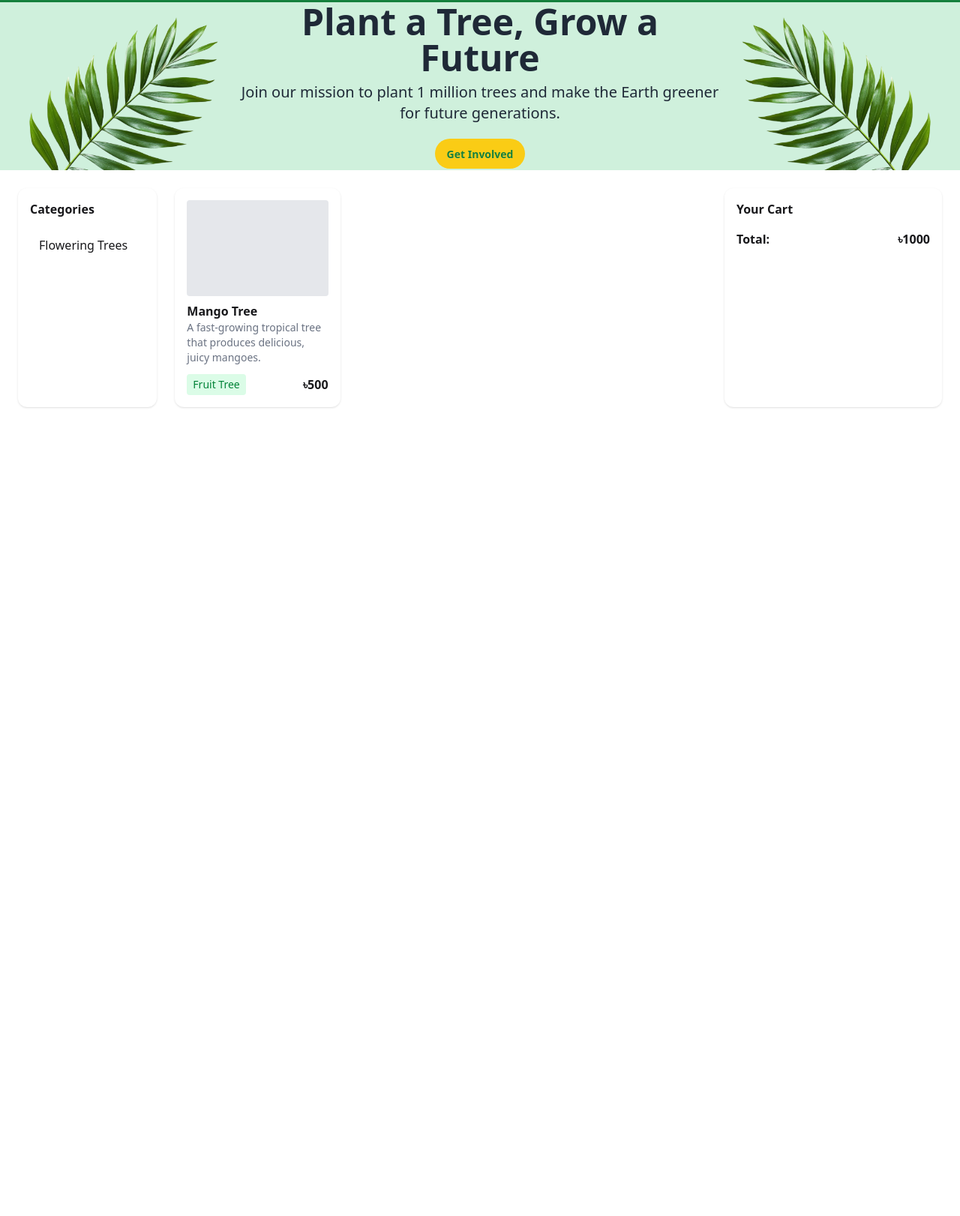
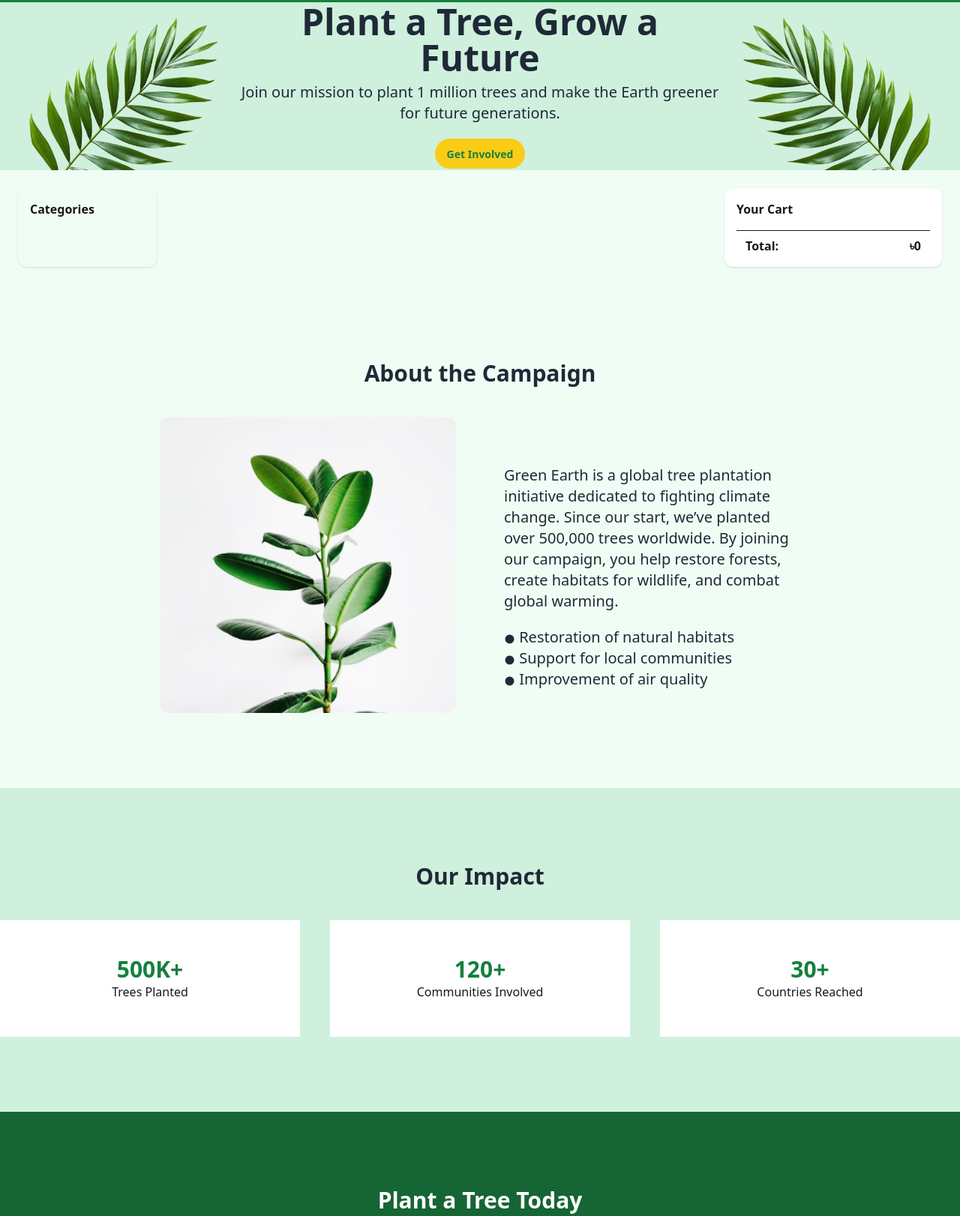
Before and after one commit to kamruj-akash/ph_assignment_06-Green_earth, a plain HTML site: page index.html in a window 1280 px wide. Shown: the part 62-1684 px from the top of the page at 75% size. Before the commit the page ends 800 px from the top, so only its background shows below. Drawn offline with nearby package versions, Linux system fonts and the light colour scheme.

Commit message:
Added all section in home page

```diff
--- a/index.html
+++ b/index.html
@@ -28,9 +28,9 @@
 
     <!-- Google Font CDN -->
   </head>
-  <body>
+  <body class="bg-[#F0FDF4]">
     <!-- nav -->
-    <nav class="bg-[#15803D] text-white">
+    <nav class="text-white bg-[#15803c]">
       <div class="navbar container mx-auto">
         <div class="navbar-start">
           <div class="dropdown">
@@ -109,55 +109,150 @@
     </section>
 
     <!-- Product Section -->
-    <section
-      class="grid grid-cols-1 lg:grid-cols-12 gap-6 p-6 container mx-auto"
-    >
-      <!-- Sidebar -->
-      <div class="lg:col-span-2 bg-white p-4 rounded-xl shadow">
+
+    <section class="bg-[#F0FDF4]">
+      <div class="grid grid-cols-1 lg:grid-cols-12 gap-6 p-6 container mx-auto">
+        <div class="lg:col-span-2 bg-[#F0FDF4] p-4 rounded-xl shadow">
           <h2 class="font-semibold mb-4">Categories</h2>
-        <div class="btn_container">
-          <button
-            class="w-full text-left px-3 py-2 rounded-lg hover:bg-gray-100"
-          >
-            Flowering Trees
-          </button>
-        </div>
+          <div id="btn_container"></div>
         </div>
 
-      <!-- Products -->
         <div
+          id="produces_container"
           class="lg:col-span-7 grid grid-cols-1 sm:grid-cols-2 lg:grid-cols-3 gap-6"
         >
-        <div>
-          <div class="bg-white p-4 rounded-xl shadow">
-            <div class="h-32 bg-gray-200 rounded"></div>
-            <h3 class="font-semibold mt-2">Mango Tree</h3>
-            <p class="text-sm text-gray-500">
-              A fast-growing tropical tree that produces delicious, juicy
-              mangoes.
-            </p>
-            <div class="flex justify-between items-center mt-3">
-              <span
-                class="text-sm bg-green-100 text-green-700 px-2 py-1 rounded"
-                >Fruit Tree</span
-              >
-              <span class="font-semibold">৳500</span>
-            </div>
+          <div id="spinner" class="col-span-7 hidden">
+            <div class="flex justify-center">
+              <span class="loading loading-ring loading-xl w-28"></span>
             </div>
           </div>
         </div>
 
-      <!-- Cart -->
+        <dialog id="my_modal_1" class="modal">
+          <div class="modal-box">
+            <div id="modal_container"></div>
+            <div class="modal-action">
+              <form method="dialog">
+                <button class="btn">Close</button>
+              </form>
+            </div>
+          </div>
+        </dialog>
+
         <div class="lg:col-span-3 bg-white p-4 rounded-xl shadow">
           <h2 class="font-semibold mb-4">Your Cart</h2>
-
-        <div class="flex justify-between font-semibold">
+          <div id="cart_container"></div>
+          <div
+            class="flex justify-between font-semibold border-t-1 mt-3 pt-2 px-3"
+          >
             <span>Total:</span>
-          <span>৳1000</span>
+            <h1>৳<span id="item_total_price">0</span></h1>
+          </div>
         </div>
       </div>
     </section>
 
+    <!-- about section -->
+    <section class="py-[100px] md:w-2/3 md:mx-auto">
+      <h1 class="text-center text-[#1F2937] text-3xl font-semibold mb-10">
+        About the Campaign
+      </h1>
+      <div class="md:w2/3 md:mx-auto md:flex gap-x-16">
+        <div class="rounded-xl overflow-hidden md:w-2/4">
+          <img src="./assets/about.png" alt="about" />
+        </div>
+        <div
+          class="text-[#1F2937] gap-y-5 text-xl mt-8 md:w-2/4 flex flex-col md:justify-center"
+        >
+          <p>
+            Green Earth is a global tree plantation initiative dedicated to
+            fighting climate change. Since our start, we’ve planted over 500,000
+            trees worldwide. By joining our campaign, you help restore forests,
+            create habitats for wildlife, and combat global warming.
+          </p>
+          <ul>
+            <li>
+              <i class="fa-solid fa-circle text-xs"></i> Restoration of natural
+              habitats
+            </li>
+            <li>
+              <i class="fa-solid fa-circle text-xs"></i> Support for local
+              communities
+            </li>
+            <li>
+              <i class="fa-solid fa-circle text-xs"></i> Improvement of air
+              quality
+            </li>
+          </ul>
+        </div>
+      </div>
+    </section>
+
+    <!-- impact section -->
+    <section class="bg-[#CFF0DC] py-[100px]">
+      <h1 class="text-center text-[#1F2937] text-3xl font-semibold mb-10">
+        Our Impact
+      </h1>
+
+      <div
+        class="flex flex-wrap mx-auto justify-between gap-10 container md:flex-nowrap"
+      >
+        <div
+          class="bg-white p-10 flex items-center justify-center flex-col w-[515px] h-[156px]"
+        >
+          <h1 class="font-semibold text-3xl text-[#15803D]">500K+</h1>
+          <p class="">Trees Planted</p>
+        </div>
+        <div
+          class="bg-white p-10 flex items-center justify-center flex-col w-[515px] h-[156px]"
+        >
+          <h1 class="font-semibold text-3xl text-[#15803D]">120+</h1>
+          <p class="">Communities Involved</p>
+        </div>
+        <div
+          class="bg-white p-10 flex items-center justify-center flex-col w-[515px] h-[156px]"
+        >
+          <h1 class="font-semibold text-3xl text-[#15803D]">30+</h1>
+          <p class="">Countries Reached</p>
+        </div>
+      </div>
+    </section>
+
+    <!-- form section -->
+    <section class="bg-[#166534] py-[100px]">
+      <h1 class="text-center text-white text-3xl font-semibold mb-10">
+        Plant a Tree Today
+      </h1>
+      <div class="flex justify-center items-center">
+        <fieldset
+          class="fieldset bg-[#15803D] rounded-box p-10 w-[600px] flex flex-col items-center justify-center gap-y-5"
+        >
+          <input type="text" class="input w-full" placeholder="Your Name" />
+          <input
+            type="text"
+            class="input w-full"
+            placeholder="Your Email Address"
+          />
+          <select type="text" class="input w-full cursor-pointer">
+            <option value="apple">Number of Trees</option>
+            <option value="banana">1 tree ৳300</option>
+            <option value="banana">5 tree ৳1500</option>
+            <option value="banana">10 tree ৳3000</option>
+            <option value="banana">20 tree ৳6000</option>
+          </select>
+          <button
+            class="btn w-full bg-[#FACC15] border-0 rounded-4xl shadow-none text-[#15803D]"
+          >
+            Plant a Tree
+          </button>
+        </fieldset>
+      </div>
+    </section>
+
+    <!-- footer section -->
+    <footer class="text-center bg-[#14532D] font-medium text-sm text-white p-6">
+      <p>© 2025 Green Earth. All Rights Reserved.</p>
+    </footer>
     <!-- js link -->
     <script src="./tailwind.config.js"></script>
     <script src="./js/script.js"></script>
--- a/js/script.js
+++ b/js/script.js
@@ -1,9 +1,3 @@
-tailwind.config = {
-  theme: {
-    extend: {
-      colors: {
-        "custom-blue": "#5A67D8", // আপনার কাস্টম কালার
-      },
-    },
-  },
-};
+const loadBtn = ()=>{
+    const url = ''
+}
```
Also changed, not shown: 1 other file. Lines whose indentation alone changed are shown as unchanged.
